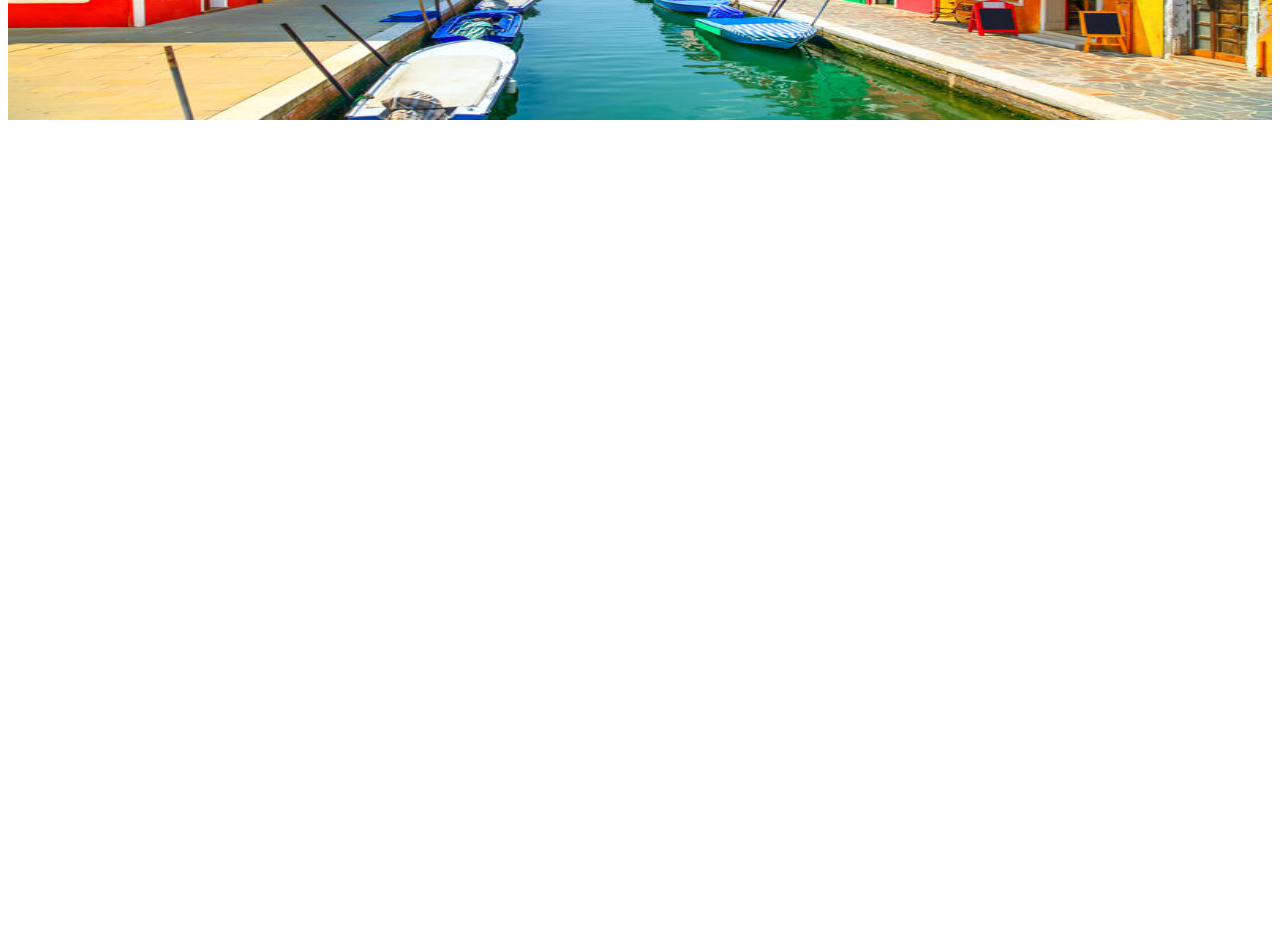
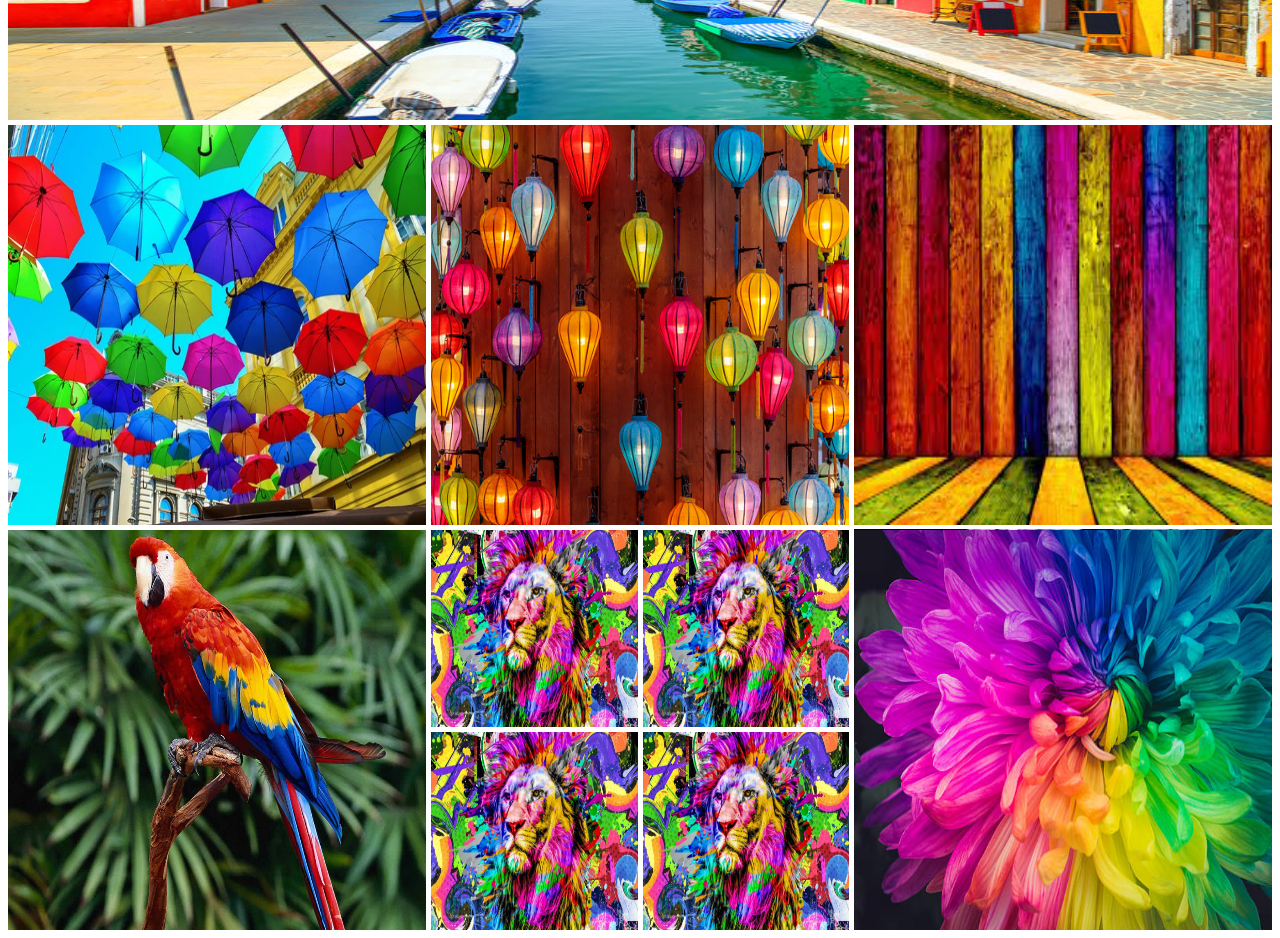
Before and after one commit to farhan-ishraq-tushar/0004-My-Picture-Collage-Responsive, a plain HTML site: page index.html in a window 1280 px wide. Shown: the part 360-1298 px from the top of the page. Before the commit the page ends 800 px from the top, so only its background shows below. Drawn offline with Linux system fonts and the light colour scheme.

Commit message:
collage image complete

```diff
--- a/index.html
+++ b/index.html
@@ -17,6 +17,36 @@
             <div class="row">
                 <img src="./Resources/images/A.jpg" alt="">
             </div>
+
+            <div class="row">
+                <div>
+                    <img src="./Resources/images/B.jpg" alt="">
+                </div>
+                <div>
+                    <img src="./Resources/images/C.jpg" alt="">
+                </div>
+
+
+                <div class="vertical-collage">
+                    <img src="./Resources/images/D.jpg" alt="">
+                    <img src="./Resources/images/E.jpg" alt="">
+                </div>
+            </div>
+
+            <div class="row">
+                <div>
+                    <img src="./Resources/images/F.jpg" alt="">
+                </div>
+                <div class="square-collage">
+                    <img src="./Resources/images/G.jpg" alt="">
+                    <img src="./Resources/images/G.jpg" alt="">
+                    <img src="./Resources/images/G.jpg" alt="">
+                    <img src="./Resources/images/G.jpg" alt="">
+                </div>
+                <div>
+                    <img src="./Resources/images/H.jpg" alt="">
+                </div>
+            </div>
         </section>
     </main>
 </body>
--- a/styles/collage.css
+++ b/styles/collage.css
@@ -4,4 +4,18 @@ img{
 }
 .row{
     height: 400px;
+    display: flex;
+    gap: 5px;
+    margin-bottom: 5px;
 }
+.row > div{
+    flex: 1;
+}
+.vertical-collage img{
+    height: calc((100%-5px)/2);
+}
+.square-collage{
+    display: grid;
+    grid-template-columns: repeat(2, 1fr);
+    gap: 5px;
+}
```
